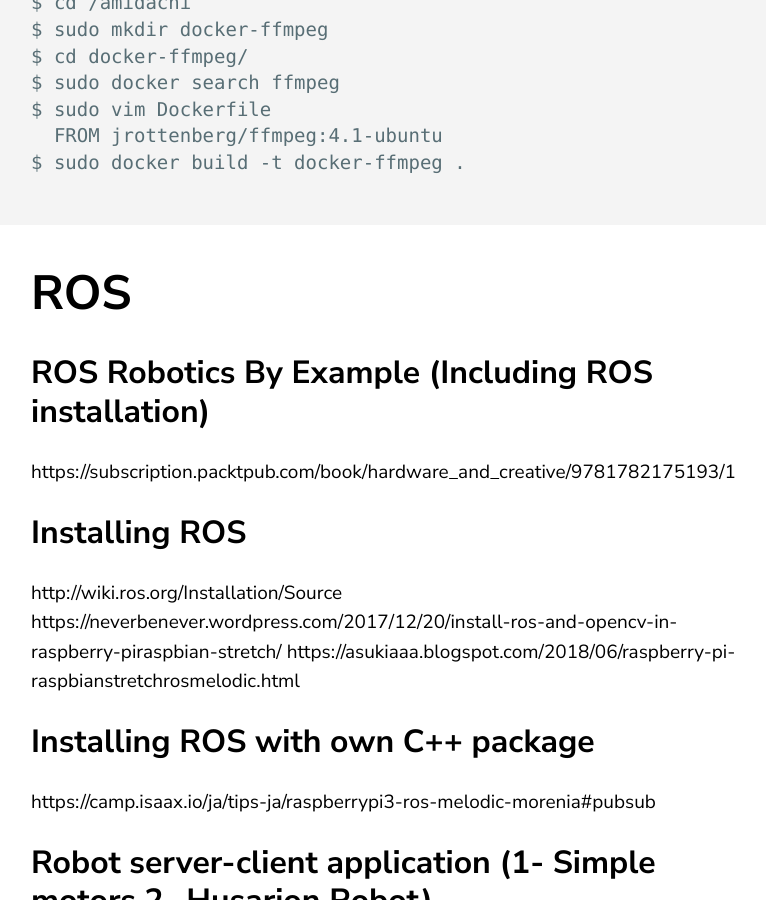
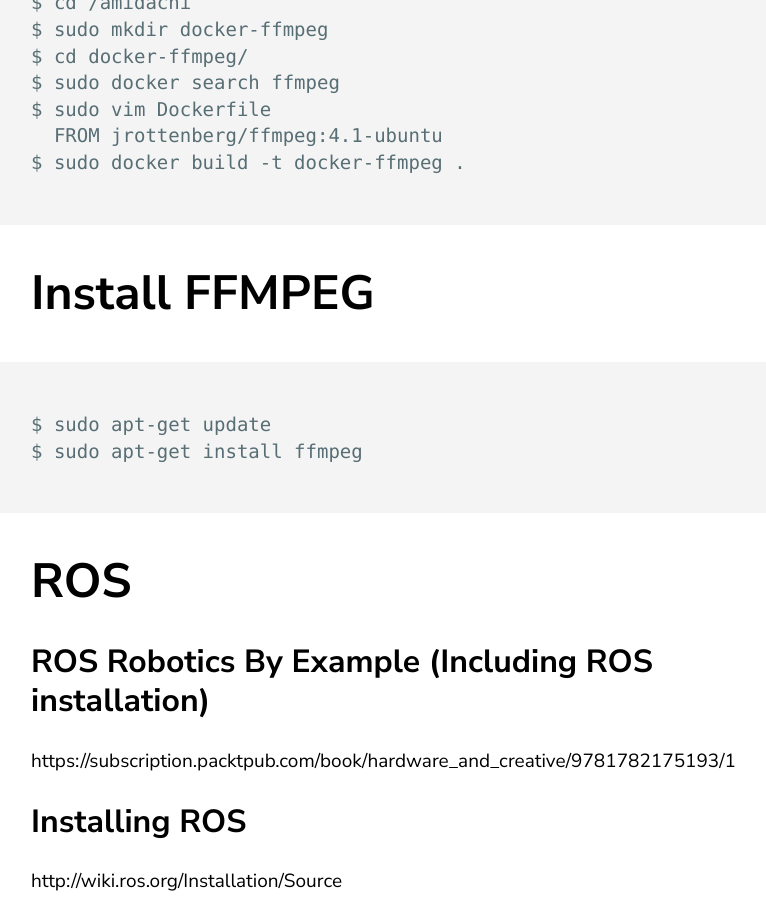
Before and after one commit to jluis9796/jluis9796.github.io, a Jekyll site: the page built from _posts/2020-05-31-manuals.markdown, in a window 1280 px wide and 900 px high, scrolled down 10530 px. Shown: the whole window, without its empty margins (69-835 px from the left). Built offline with Jekyll 4.4.1, drawn with Linux system fonts in a browser that asks for light colours.

Commit message:
Update 2020-05-31-manuals.markdown

````diff
--- a/_posts/2020-05-31-manuals.markdown
+++ b/_posts/2020-05-31-manuals.markdown
@@ -225,6 +225,12 @@ $ sudo docker search ffmpeg
 $ sudo vim Dockerfile
   FROM jrottenberg/ffmpeg:4.1-ubuntu
 $ sudo docker build -t docker-ffmpeg .
+```
+
+# Install FFMPEG
+```
+$ sudo apt-get update
+$ sudo apt-get install ffmpeg
 ```
 
 # ROS
````
